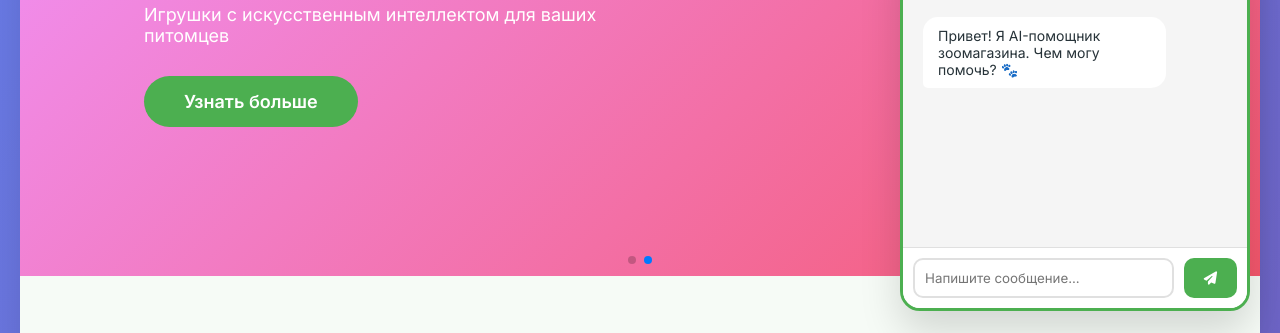
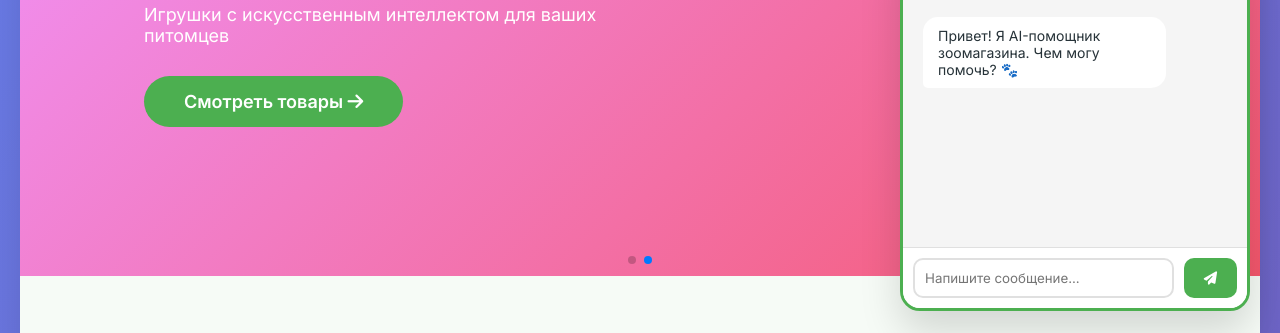
Before and after one commit to hryshynmark546-cmd/zoostoredeep, a plain HTML site: page index.html in a window 1280 px wide. Both pictures are taken after a click on the button "Смотреть товары". Shown: the part 459-792 px from the top of the page. Drawn offline with nearby package versions, Linux system fonts and the light colour scheme.

Commit message:
Обновление слайда для админки

```diff
--- a/index.html
+++ b/index.html
@@ -1493,7 +1493,7 @@
     <script src="https://cdn.jsdelivr.net/npm/swiper@11/swiper-bundle.min.js"></script>
     <script>
         // Инициализация Swiper
-        const swiper = new Swiper('.swiper', {
+        window.swiper = new Swiper('.swiper', {
             loop: true,
             autoplay: {
                 delay: 5000,
@@ -2165,6 +2165,54 @@
         // Инициализация
         loadProducts();
         updateCartCount();
+
+        // Загрузка слайдов из localStorage
+        function loadSlides() {
+            // Берём слайды из localStorage, если их нет — используем запасные
+            const slides = JSON.parse(localStorage.getItem('slides')) || [
+                { title: 'Мега-распродажа!', text: 'Скидки до 70% на корма премиум-класса', image: 'linear-gradient(135deg, #667eea, #764ba2)', link: 'sale' },
+                { title: 'Новинки недели', text: 'Игрушки с искусственным интеллектом для ваших питомцев', image: 'linear-gradient(135deg, #f093fb, #f5576c)', link: 'new' }
+            ];
+
+            // Находим контейнер слайдера
+            const swiperWrapper = document.querySelector('.swiper-wrapper');
+            if (!swiperWrapper) return; // если слайдера нет — выходим
+
+            // Формируем HTML для каждого слайда
+            swiperWrapper.innerHTML = slides.map(slide => `
+                <div class="swiper-slide" style="background: ${slide.image};">
+                    <div class="slide-content">
+                        <h2>${slide.title}</h2>
+                        <p>${slide.text}</p>
+                        <button class="slide-btn" onclick="showCategory('${slide.link}')">Смотреть товары <i class="fas fa-arrow-right"></i></button>
+                    </div>
+                </div>
+            `).join('');
+
+            // Если слайдер уже был инициализирован — обновляем его
+            if (window.swiper) {
+                window.swiper.update();
+            } else {
+                // Если нет — инициализируем заново (на всякий случай)
+                window.swiper = new Swiper('.swiper', {
+                    loop: true,
+                    autoplay: { delay: 5000 },
+                    pagination: { el: '.swiper-pagination', clickable: true },
+                });
+            }
+        }
+
+        // Вызвать функцию после полной загрузки страницы
+        document.addEventListener('DOMContentLoaded', function() {
+            // Ждём немного, чтобы убедиться, что Swiper загрузился
+            setTimeout(loadSlides, 100);
+        });
+
+        // Функция showCategory (была пропущена в скрипте)
+        function showCategory(type) {
+            document.getElementById('productsGrid').scrollIntoView({ behavior: 'smooth' });
+            showNotification('Переход к категории: ' + type);
+        }
     </script>
 </body>
 </html>
```
